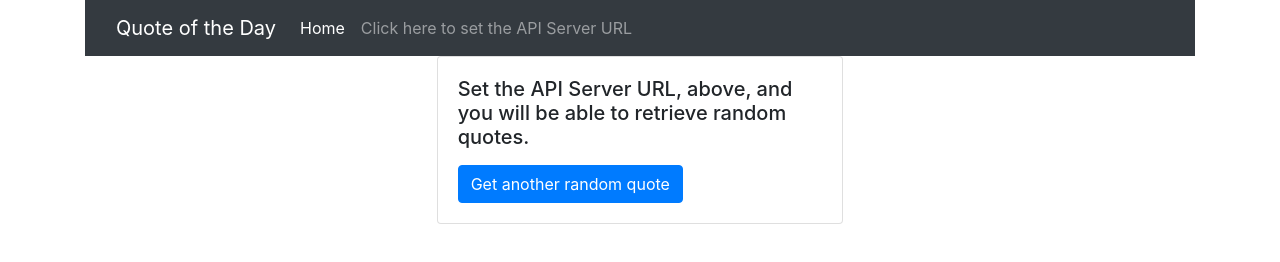
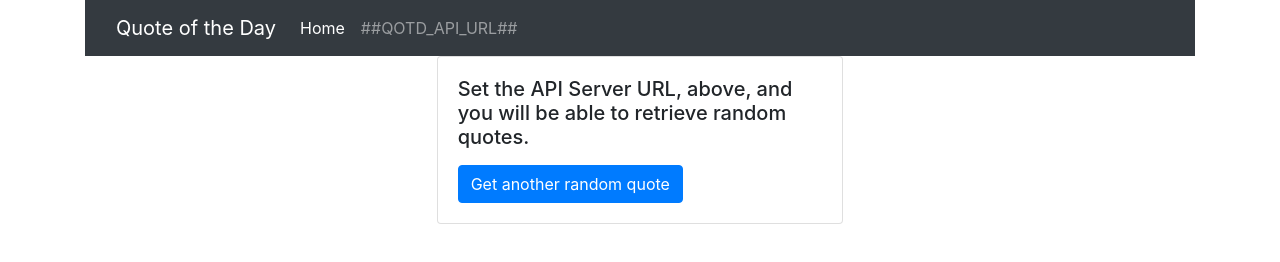
Before and after one commit to iperezmel78/qotd-frontend, a plain HTML site: page index.html in a window 1280 px wide. Drawn offline with nearby package versions, Linux system fonts and the light colour scheme.

Commit message:
Added support for environment variable at runtime

```diff
--- a/index.html
+++ b/index.html
@@ -72,7 +72,8 @@
         function loadURL() {
             var url = localStorage.getItem("apiURL");
             if (!url) {
-                url = 'Click here to set the API Server URL';
+                url = '##QOTD_API_URL##';
+                localStorage.setItem("apiURL", url);
             };
             document.getElementById("urlLink").innerText = url;
         };
```
Also changed, not shown: 3 other files.
